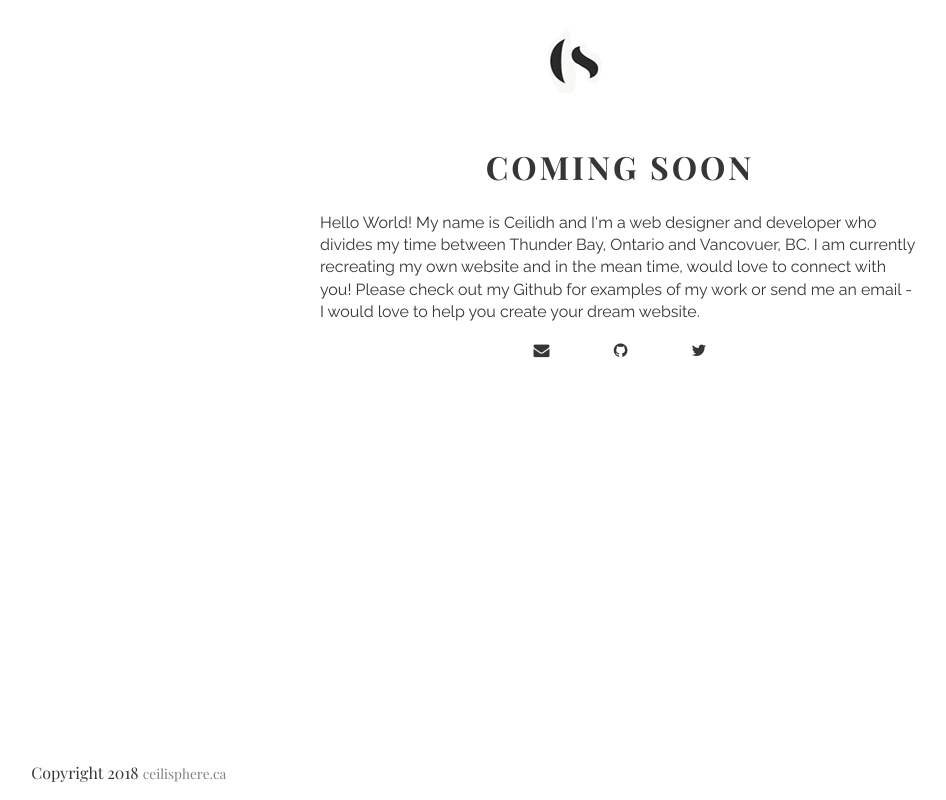
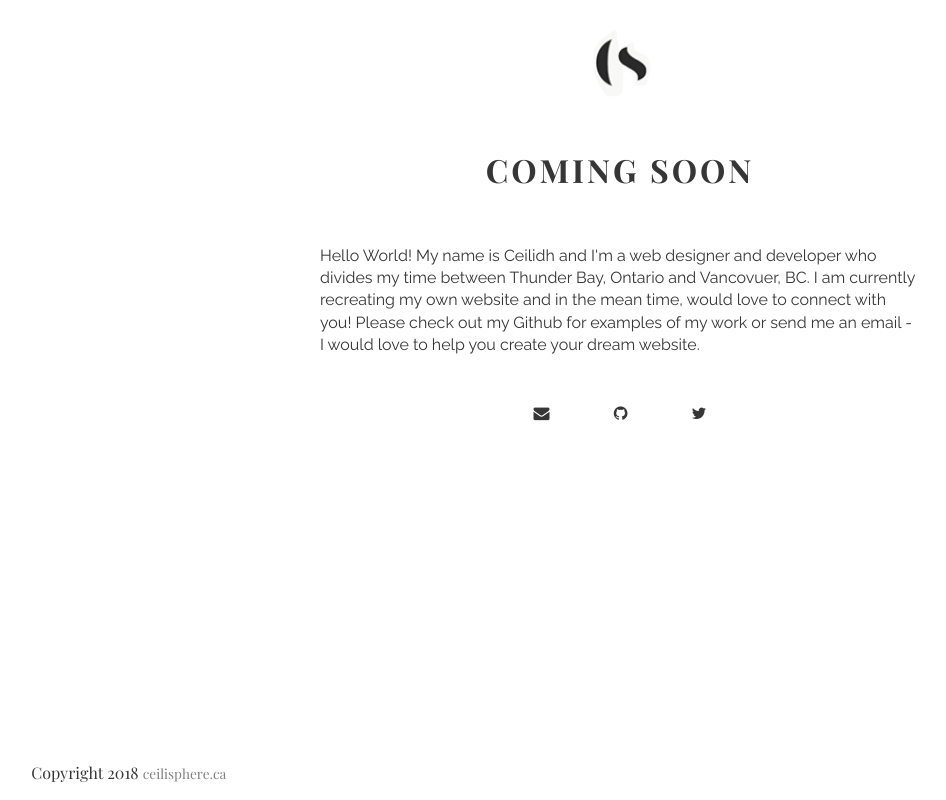
Before and after one commit to ceilisphere/ceilisphere-comingsoon, a plain HTML site: page index.html in a window 1280 px wide. Shown: the whole page, without its empty margins (20-966 px from the left). Drawn offline with nearby package versions, Linux system fonts and the light colour scheme.

Commit message:
added padding and centered logo

```diff
--- a/css/main.css
+++ b/css/main.css
@@ -145,7 +145,12 @@ header {
 
 header .logo {
     margin: 5% auto;
-    width: 30%;
+    width: 15%;
+}
+
+.logo img {
+    width: 100%;
+    height: auto;
 }
 
 header nav {
@@ -164,6 +169,10 @@ main h1 {
     letter-spacing: 3px;
     text-align: center;
     text-transform: uppercase;
+}
+
+main p {
+    padding: 5% 0;
 }
 
 main ul {
```
